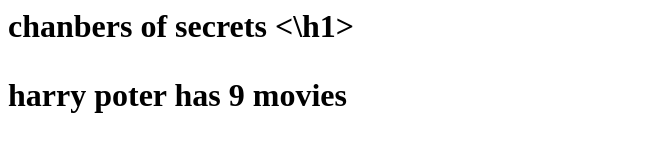
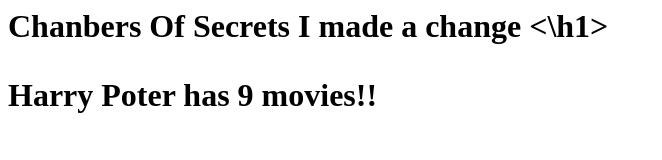
Before and after one commit to CocoNugget3/harrypoter, a plain HTML site: page index.html in a window 1280 px wide. Shown: the whole page, without its empty margins (0-662 px from the left). Drawn offline with Linux system fonts and the light colour scheme.

Commit message:
Update index.html

```diff
--- a/index.html
+++ b/index.html
@@ -1,8 +1,8 @@
 <head></head>
 <body>
 </body>
-<h1>chanbers of secrets <\h1>
-  <p>harry poter has 9 movies<p>
+<h1>Chanbers Of Secrets I made a change <\h1>
+  <p>Harry Poter has 9 movies!!<p>
 
 
   <footer></footer>
```
